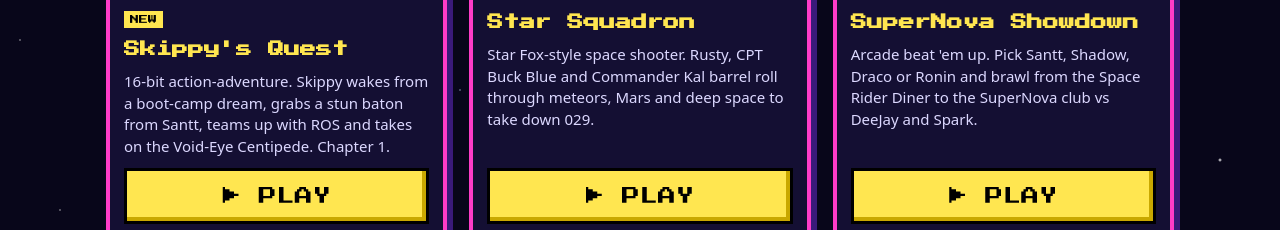
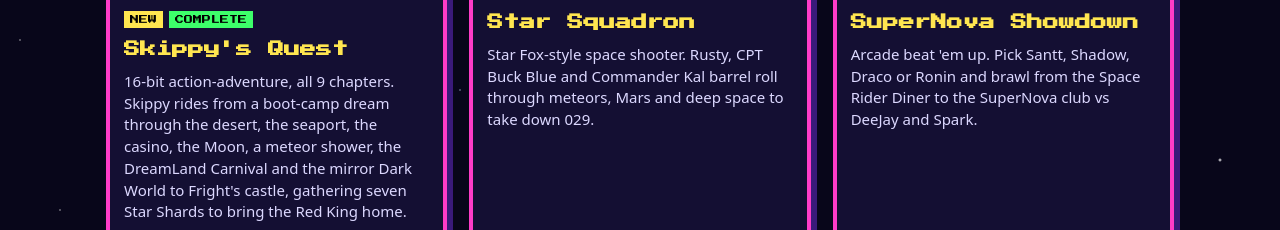
Before and after one commit to Sanyziahj/Sanyziahj.github.io, a plain HTML site: page index.html in a window 1280 px wide. Shown: the part 710-940 px from the top of the page. Drawn offline with Linux system fonts and the light colour scheme.

Commit message:
Skippy's Quest: all 9 chapters, COMPLETE tag

```diff
--- a/index.html
+++ b/index.html
@@ -44,7 +44,7 @@ h1{margin:0;font-size:clamp(22px,7.2vw,52px);line-height:1.25;color:var(--yel);t
 @media(max-width:699px){.card:not(.soon){flex-direction:row}.card img{width:42%;flex:none;align-self:flex-start;border-bottom:0;border-right:4px solid var(--pink)}
 .body{padding:10px 10px 12px;gap:8px}h2{font-size:12px}.desc{font-size:13px;line-height:1.35}.play{font-size:15px;padding:13px 0}.grid{gap:16px}}
 .body{padding:14px 14px 16px;display:flex;flex-direction:column;gap:10px;flex:1}
-.new{align-self:flex-start;font-size:9px;background:var(--yel);color:#000;padding:4px 6px}
+.new{align-self:flex-start;font-size:9px;background:var(--yel);color:#000;padding:4px 6px}.tags{display:flex;gap:6px;align-self:flex-start}.done{background:#3dff6a}
 h2{margin:0;font-size:16px;line-height:1.4;color:var(--yel)}
 .desc{margin:0;font-family:ui-sans-serif,system-ui,sans-serif;font-size:15px;line-height:1.45;color:#dcd8ff;flex:1}
 .note{font-size:9px;color:var(--cyan);line-height:1.5}
@@ -69,8 +69,8 @@ footer a{color:var(--cyan)}
 <script>
 // Add new games at the top of this list.
 const GAMES = [
- {title:"Skippy's Quest", url:"https://sanyziahj.github.io/skippys-quest/", img:"img/skippys-quest.webp", isNew:true,
-  desc:"16-bit action-adventure. Skippy wakes from a boot-camp dream, grabs a stun baton from Santt, teams up with ROS and takes on the Void-Eye Centipede. Chapter 1.", touch:true},
+ {title:"Skippy's Quest", url:"https://sanyziahj.github.io/skippys-quest/", img:"img/skippys-quest.webp", isNew:true, done:true,
+  desc:"16-bit action-adventure, all 9 chapters. Skippy rides from a boot-camp dream through the desert, the seaport, the casino, the Moon, a meteor shower, the DreamLand Carnival and the mirror Dark World to Fright's castle, gathering seven Star Shards to bring the Red King home.", touch:true},
  {title:"Star Squadron", url:"https://sanyziahj.github.io/star-squadron/", img:"img/star-squadron.webp",
   desc:"Star Fox-style space shooter. Rusty, CPT Buck Blue and Commander Kal barrel roll through meteors, Mars and deep space to take down 029.", touch:true},
  {title:"SuperNova Showdown", url:"https://sanyziahj.github.io/supernova-showdown/", img:"img/supernova-showdown.webp",
@@ -87,7 +87,7 @@ el.innerHTML = GAMES.map((g,i) => `
  <a class="card" href="${g.url}">
   <img src="${g.img}" alt="${esc(g.title)} victory poster" width="600" height="800" decoding="async">
   <div class="body">
-   ${g.isNew?'<span class="new">NEW</span>':''}
+   ${g.isNew||g.done?`<span class="tags">${g.isNew?'<span class="new">NEW</span>':''}${g.done?'<span class="new done">COMPLETE</span>':''}</span>`:''}
    <h2>${esc(g.title)}</h2>
    <p class="desc">${esc(g.desc)}</p>
    ${g.touch?'':'<span class="note">&#9000; Best on desktop / keyboard</span>'}
```
